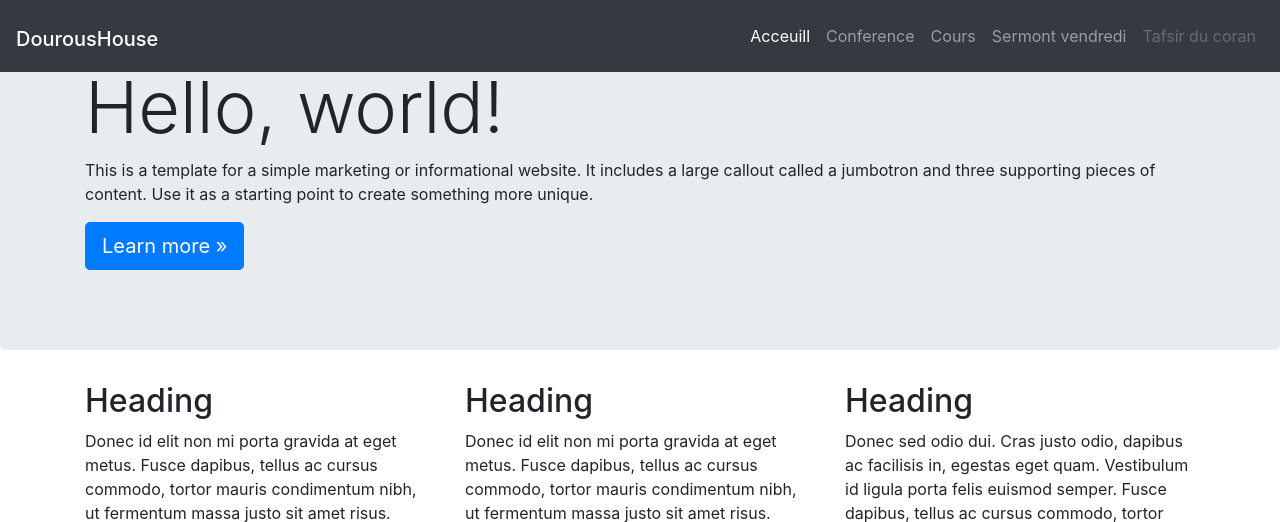
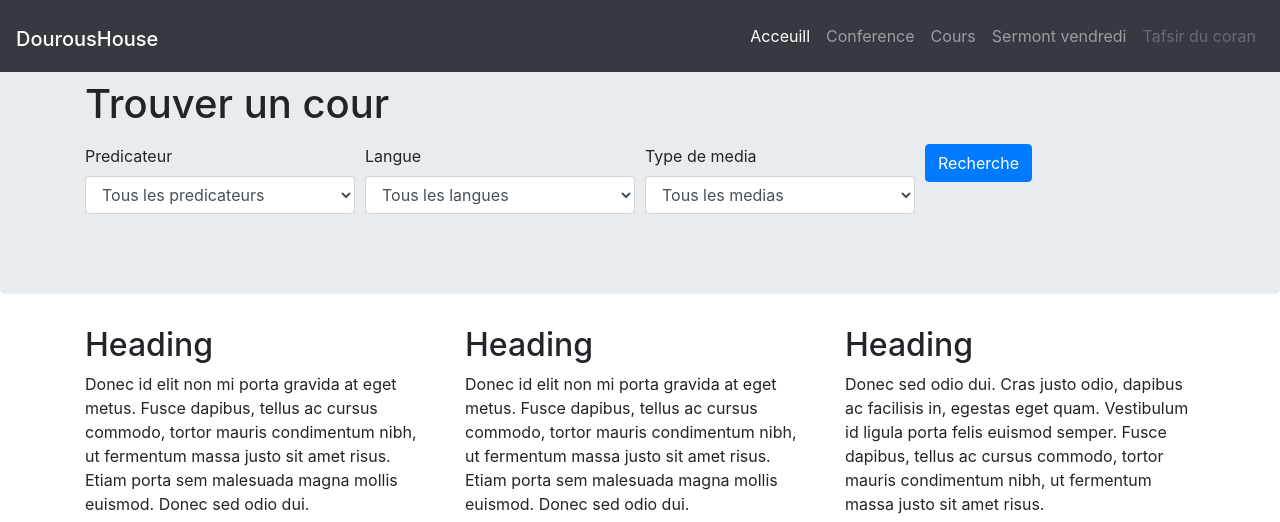
Before and after one commit to elmaroufa/dars-multimedia, a Flask app: page /auth/register in a window 1280 px wide. Shown: the top 522 px of the page. Run offline with Flask 2, Linux system fonts and the light colour scheme; some libraries are stand-ins or nearby versions.

Commit message:
Ajout du formulaire de recherche sur le jumbotron

```diff
--- a/app/templates/base.html
+++ b/app/templates/base.html
@@ -80,10 +80,50 @@
 
   <!-- Main jumbotron for a primary marketing message or call to action -->
   <div class="jumbotron">
+
     <div class="container">
-      <h1 class="display-3">Hello, world!</h1>
-      <p>This is a template for a simple marketing or informational website. It includes a large callout called a jumbotron and three supporting pieces of content. Use it as a starting point to create something more unique.</p>
-      <p><a class="btn btn-primary btn-lg" href="#" role="button">Learn more &raquo;</a></p>
+      <p><h1>Trouver un cour</h1></p>
+      <form>
+        <div class="form-row">
+          <div class="col">
+            <div class="form-group">
+              <label for="exampleFormControlSelect1">Predicateur</label>
+              <select class="form-control" id="exampleFormControlSelect1">
+                <option>Tous les predicateurs</option>
+                <option>Moussa Souleyman</option>
+                <option>3</option>
+                <option>4</option>
+                <option>5</option>
+              </select>
+            </div>
+          </div>
+          <div class="col">
+            <div class="form-group">
+              <label for="exampleFormControlSelect1">Langue</label>
+              <select class="form-control" id="exampleFormControlSelect1">
+                <option>Tous les langues</option>
+                <option>Fulfulder</option>
+                <option>Haousa</option>
+                <option>Anglais</option>
+              </select>
+            </div>
+          </div>
+          <div class="col">
+            <div class="form-group">
+              <label for="exampleFormControlSelect1">Type de media</label>
+              <select class="form-control" id="exampleFormControlSelect1">
+                <option>Tous les medias</option>
+                <option>Conferences</option>
+                <option>Tafsir Coran</option>
+                <option>Sermont vendredi</option>
+              </select>
+            </div>
+          </div>
+          <div class="col">
+             <button class="btn btn-primary">Recherche</button>
+          </div>
+        </div>
+      </form>
     </div>
   </div>
 
```
